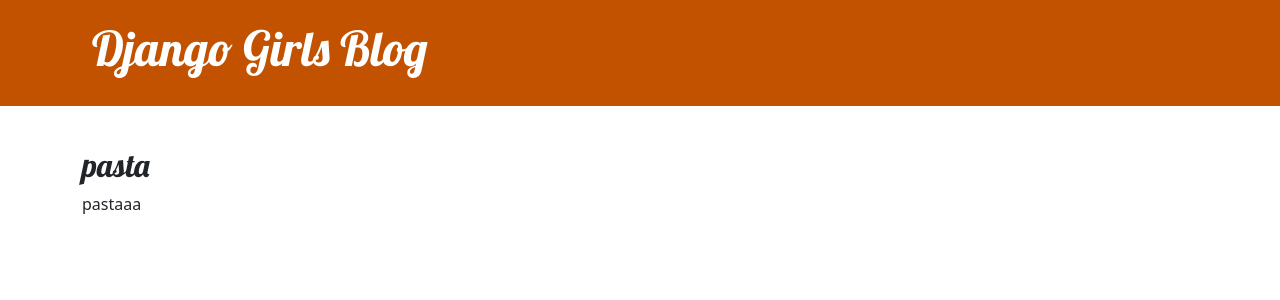
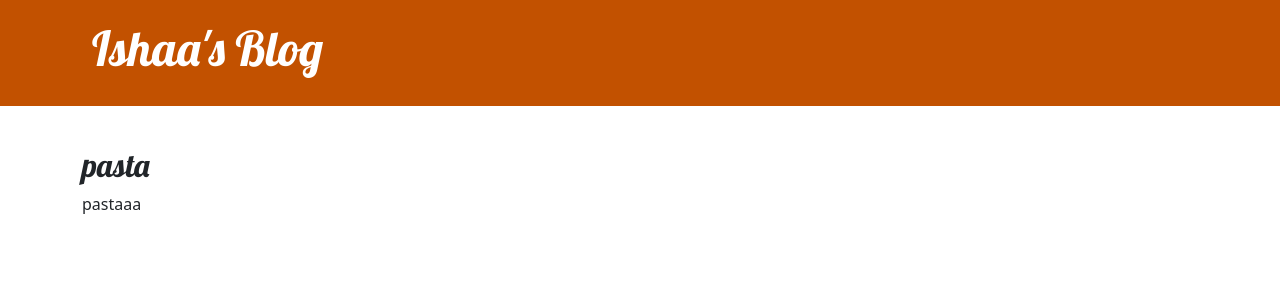
Before and after one commit to Iaas22/django, a Django app: page /post/1/ in a window 1280 px wide. Shown: the top 300 px of the page. Run offline with Django 5.2, Linux system fonts and the light colour scheme; data comes from the database, SQL or seed files in the repository.

Commit message:
Subir últimos cambios de estilos y templates

```diff
--- a/blog/templates/blog/base.html
+++ b/blog/templates/blog/base.html
@@ -2,7 +2,7 @@
 <!DOCTYPE html>
 <html>
     <head>
-        <title>Django Girls blog</title>
+        <title>Ishaa's blog</title>
         <link rel="stylesheet" href="https://cdn.jsdelivr.net/npm/bootstrap@5.3.3/dist/css/bootstrap.min.css" integrity="sha384-QWTKZyjpPEjISv5WaRU9OFeRpok6YctnYmDr5pNlyT2bRjXh0JMhjY6hW+ALEwIH" crossorigin="anonymous">
         <link rel="stylesheet" href="https://fonts.googleapis.com/css?family=Lobster&subset=latin,latin-ext">
         <link rel="stylesheet" href="{% static 'css/blog.css' %}">
@@ -10,7 +10,7 @@
     <body>
     <header class="page-header">
       <div class="container">
-          <h1><a href="/">Django Girls Blog</a></h1>
+          <h1><a href="/">Ishaa's Blog</a></h1>
       </div>
     </header>
     <main class="container">
```
